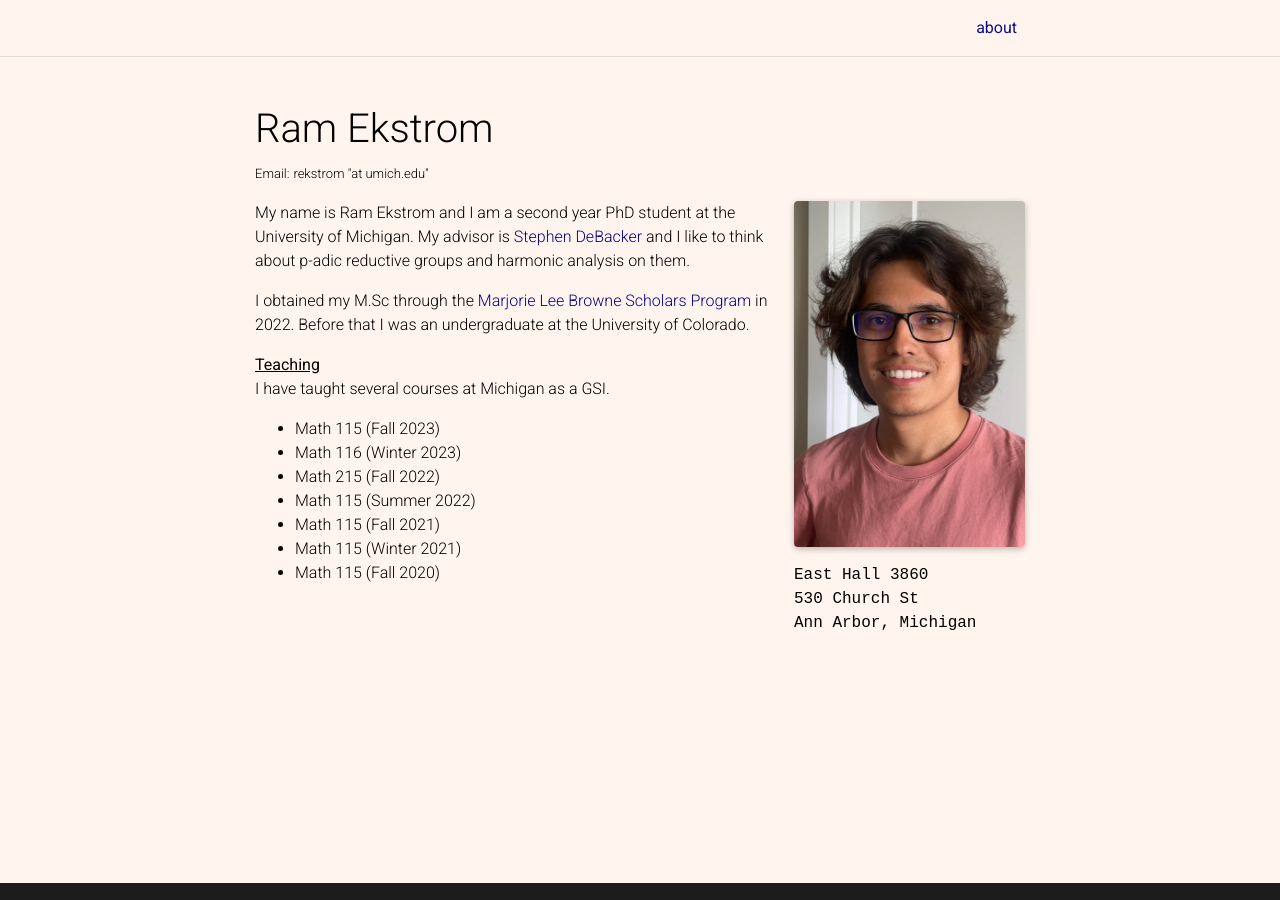
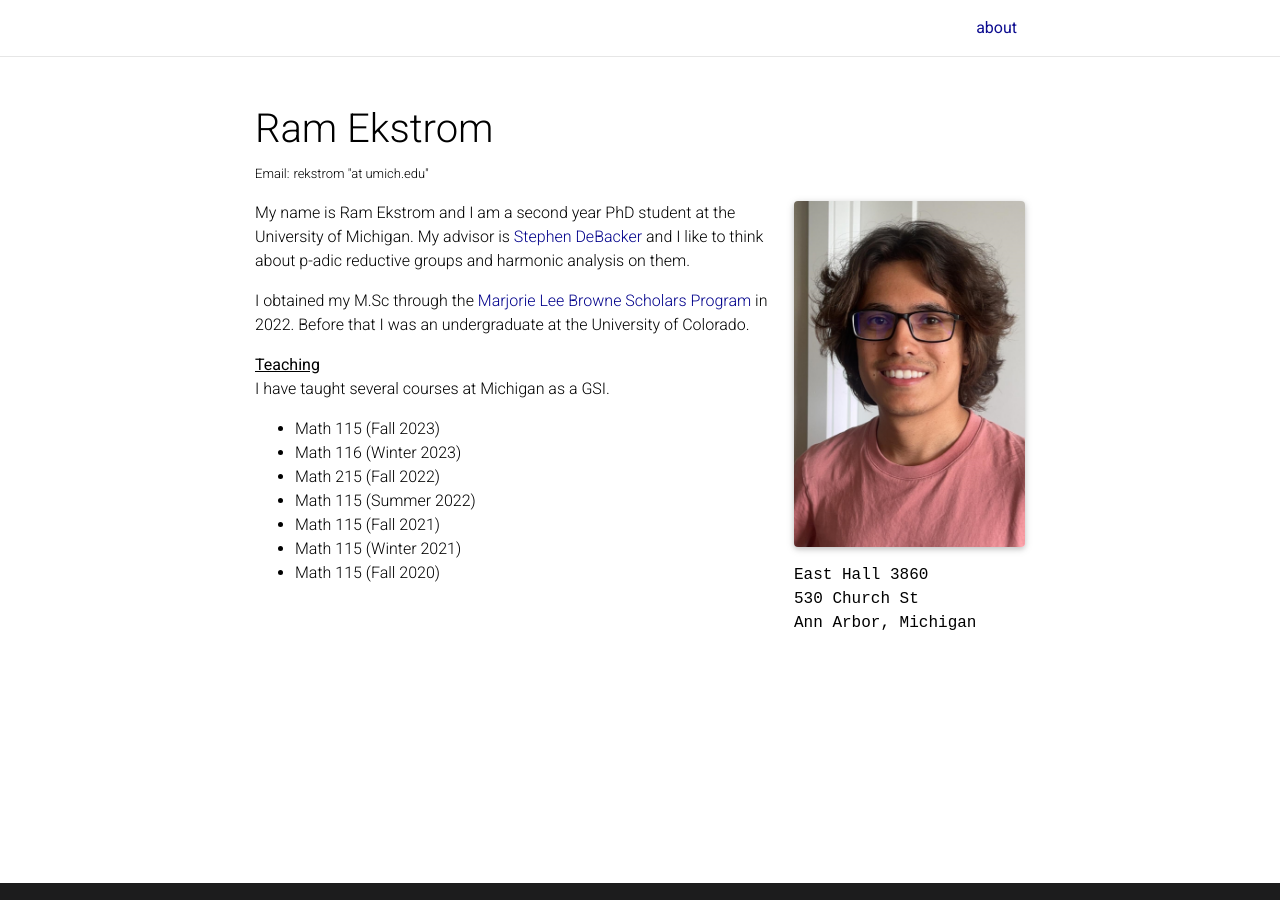
Before and after one commit to ramekstrom/ramekstrom.github.io, a Jekyll site: the page built from _pages/about.md, in a window 1280 px wide. Built offline with Jekyll 4.4.1, drawn with Linux system fonts in a browser that asks for light colours; full-size pictures stand in for the smaller copies a plugin makes; comment, search, counter and statistics services are not loaded; a style sheet for code colours, icons or effects is not loaded.

Commit message:
Update _themes.scss

```diff
--- a/_sass/_themes.scss
+++ b/_sass/_themes.scss
@@ -3,19 +3,19 @@
  ******************************************************************************/
 
 :root {
-  --global-bg-color: #FFF5EE;
+  --global-bg-color: #FFFFFF;
   --global-code-bg-color: #{$code-bg-color-light};
   --global-text-color: #{$black-color};
   --global-text-color-light: #{$grey-color};
   --global-theme-color: #00008B;
   --global-hover-color: #00008B;
-  --global-hover-text-color: #FFF5EE;
+  --global-hover-text-color: #FFFFFF;
   --global-footer-bg-color: #{$grey-color-dark};
   --global-footer-text-color: #{$grey-color-light};
   --global-footer-link-color: #{$white-color};
   --global-distill-app-color: #{$grey-color};
   --global-divider-color: rgba(0,0,0,.1);
-  --global-card-bg-color: #FFF5EE;
+  --global-card-bg-color: #FFFFFF;
 
   --global-tip-block: #42b983;
   --global-tip-block-bg: #e2f5ec;
```
